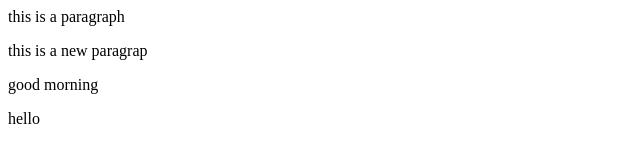
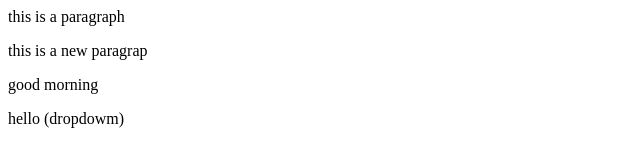
Before and after one commit to Pavankumar1911/localrepo, a plain HTML site: page index.html in a window 1280 px wide. Shown: the full height of the page, 0-640 px from the left. Drawn offline with Linux system fonts and the light colour scheme.

```diff
--- a/index.html
+++ b/index.html
@@ -1,4 +1,4 @@
 <p> this is a paragraph</p>
 <p>this is a new paragrap</p>
 <p>good morning</p>
-<p>hello</p>
+<p>hello (dropdowm)</p>
```
